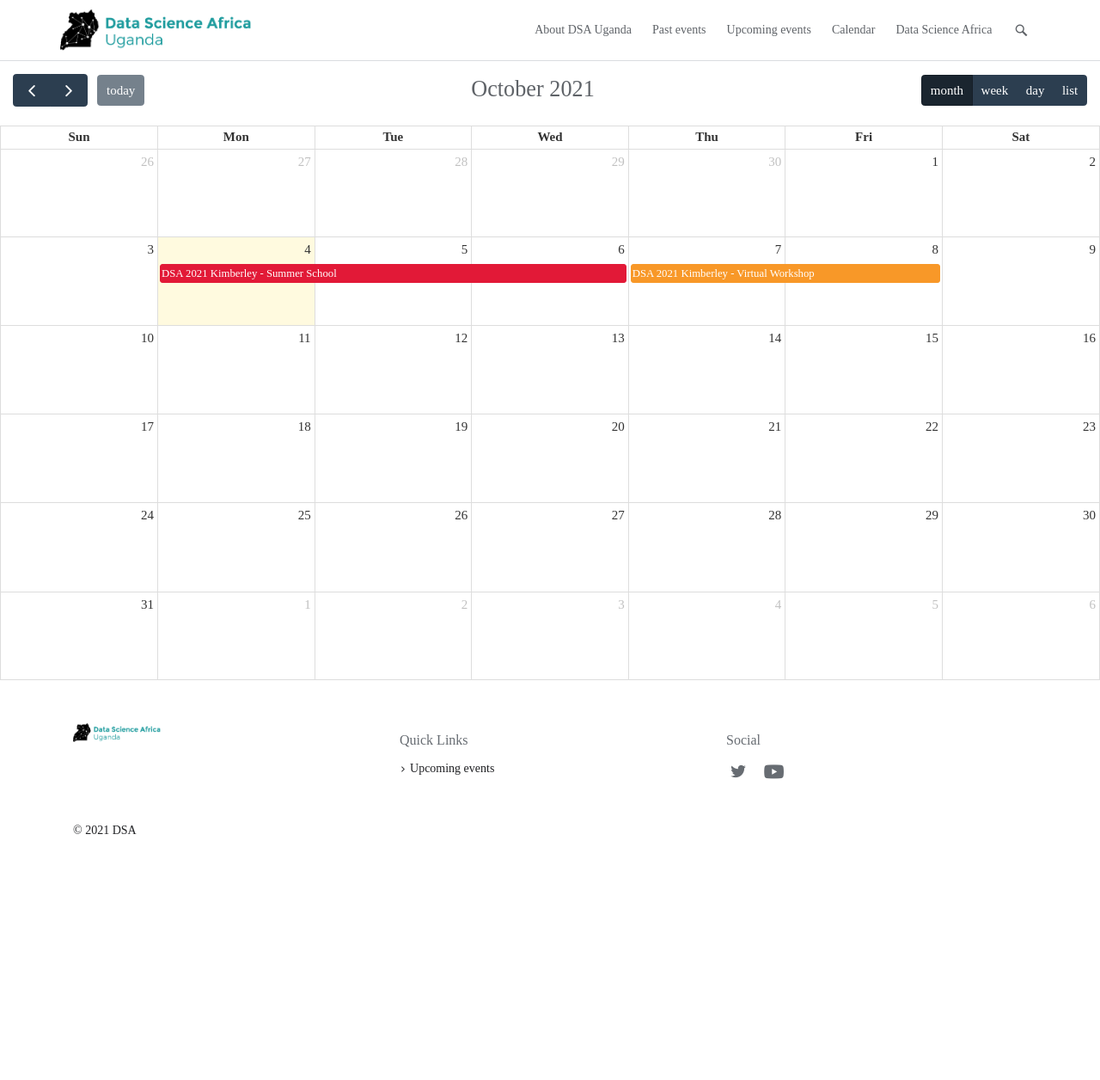
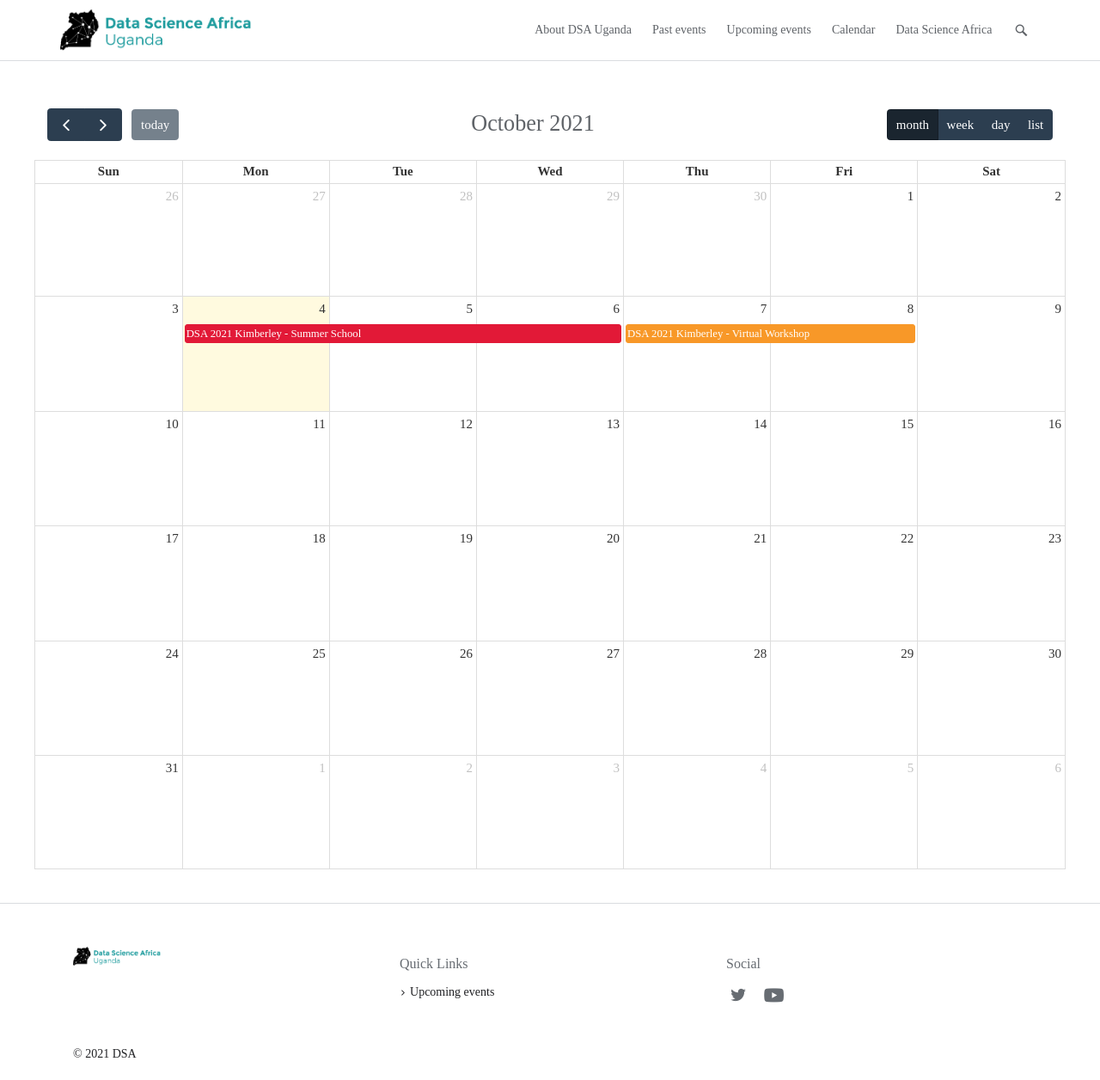
Before and after one commit to datsciafrica/dsaUganda, a Jekyll site: the page built from calendar.html, in a window 1280 px wide. Shown: the whole page at 86% size. Built offline with Jekyll 4.4.1, drawn with Linux system fonts in a browser that asks for light colours; some web fonts are replaced; before the commit the page ends 996 px from its top, so only the background shows below that.

Commit message:
adjusted the calenda to fit on the screen well

```diff
--- a/_layouts/calendar_tbd.html
+++ b/_layouts/calendar_tbd.html
@@ -19,7 +19,7 @@
     var calendarEl = document.getElementById('calendar');
 
     var calendar = new FullCalendar.Calendar(calendarEl, {
-      height: '80%',
+      height: '100%',
       expandRows: true,
       slotMinTime: '08:00',
       slotMaxTime: '20:00',
@@ -110,7 +110,10 @@
 </script>
 <style>
 
-
+  #calendar {
+/*  max-width: 100%;*/
+  margin: 40px 40px;
+}
 
   #calendar-container {
     position: fixed;
@@ -133,4 +136,5 @@
 </style>
 
 
+
     <div id='calendar'></div>
```
Also changed, not shown: 1 other file.
